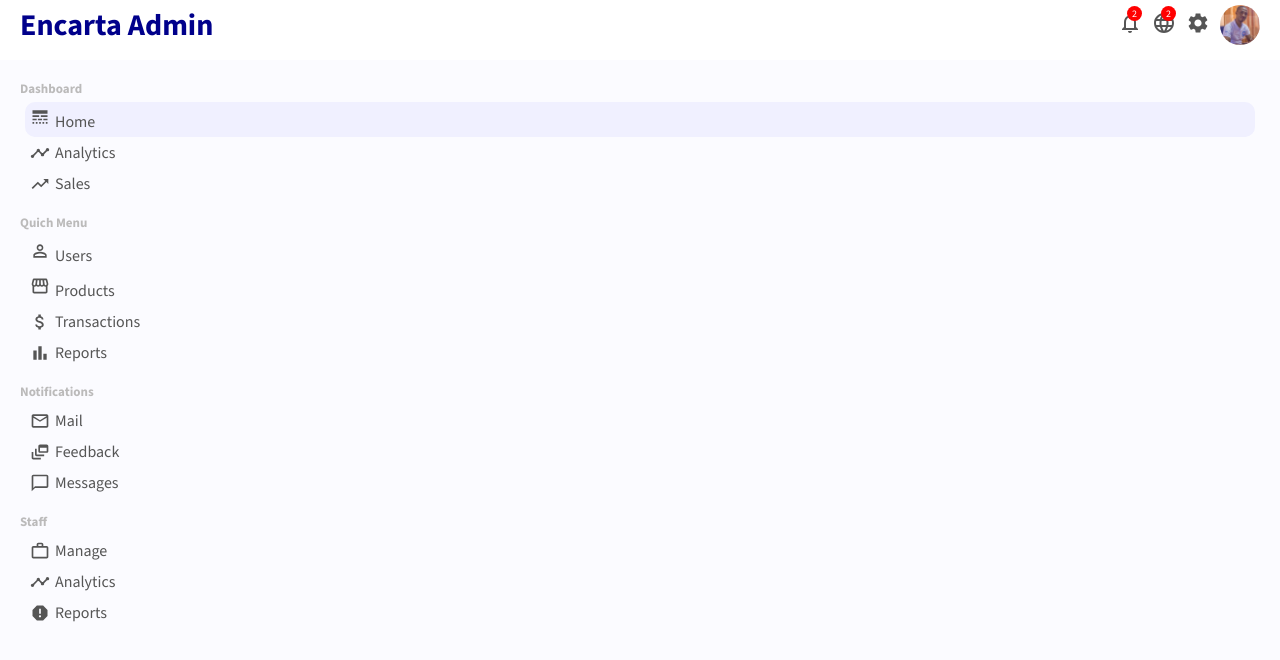
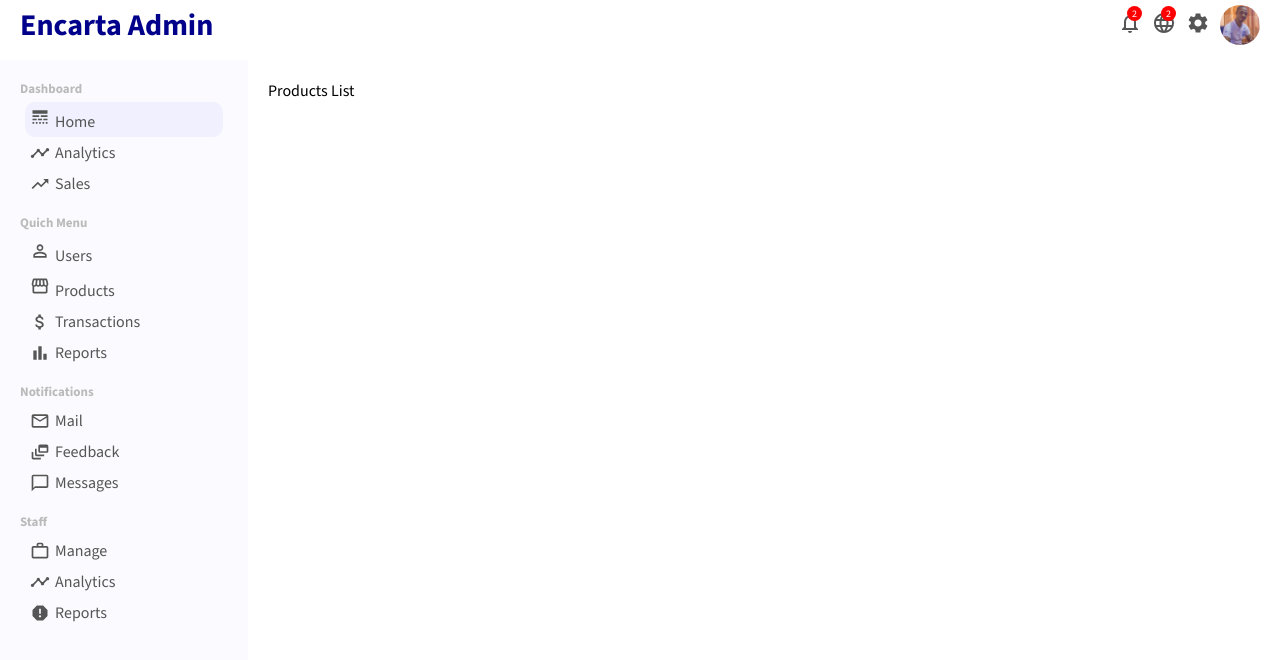
Before and after one commit to anyars-encarta/admin-panel, a React (Create React App) app: page /products-list in a window 1280 px wide. Shown: the top 660 px of the page. Built offline with nearby package versions, Linux system fonts and the light colour scheme.

Commit message:
Correct products List component

```diff
--- a/src/App.js
+++ b/src/App.js
@@ -6,7 +6,7 @@ import { BrowserRouter as Router, Routes, Route } from "react-router-dom";
 import UserList from "./pages/userList/UserList";
 import User from "./pages/user/User";
 import NewUser from "./pages/newUser/NewUser";
-import Products from "./pages/products/Products";
+import ProductsList from "./pages/productsList/ProductsList";
 
 const App = () => {
   return (
@@ -21,7 +21,7 @@ const App = () => {
           <Route path='/users' element={<UserList />} />
           <Route path='/user/:userId' element={<User />} />
           <Route path='/newUser' element={<NewUser />} />
-          <Route path='/products' element={<Products />} />
+          <Route path='/products-list' element={<ProductsList />} />
         </Routes>
       </div>
     </Router>
--- a/src/components/sidebar/Sidebar.jsx
+++ b/src/components/sidebar/Sidebar.jsx
@@ -50,7 +50,7 @@ const Sidebar = () => {
                             </Link>
                         </li>
                         <li className="sidebarListItem">
-                            <Link to="/products" className='link'>
+                            <Link to="/products-list" className='link'>
                                 <Storefront className='sidebarIcon' />
                                 Products
                             </Link>
--- a/src/pages/products/Products.jsx
+++ /dev/null
@@ -1,10 +0,0 @@
-import React from 'react';
-import './products.css';
-
-const Products = () => {
-  return (
-    <div className='products'>Products</div>
-  )
-}
-
-export default Products
--- /dev/null
+++ b/src/pages/productsList/ProductsList.jsx
@@ -0,0 +1,10 @@
+import React from 'react';
+import './productsList.css';
+
+const ProductsList = () => {
+  return (
+    <div className='productsList'>Products List</div>
+  )
+}
+
+export default ProductsList
--- a/src/pages/products/products.css
+++ b/src/pages/productsList/productsList.css
@@ -1,4 +1,4 @@
-.products {
+.productsList {
     flex: 4;
     padding: 20px;
 }
```
